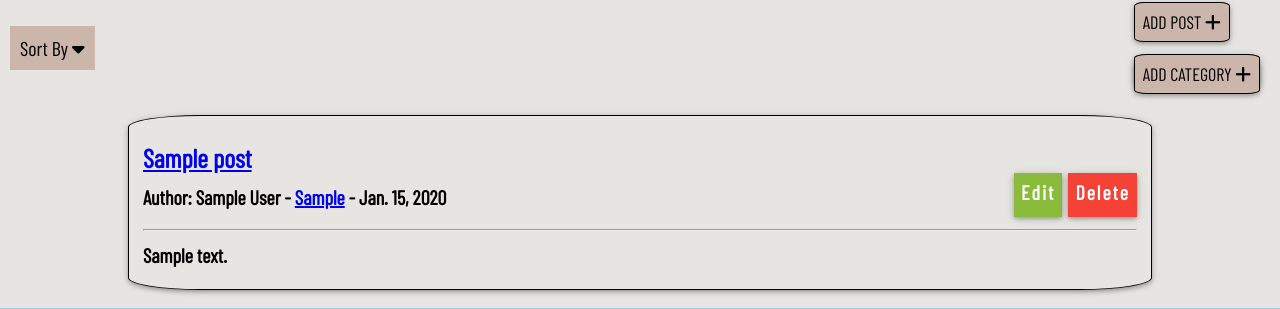
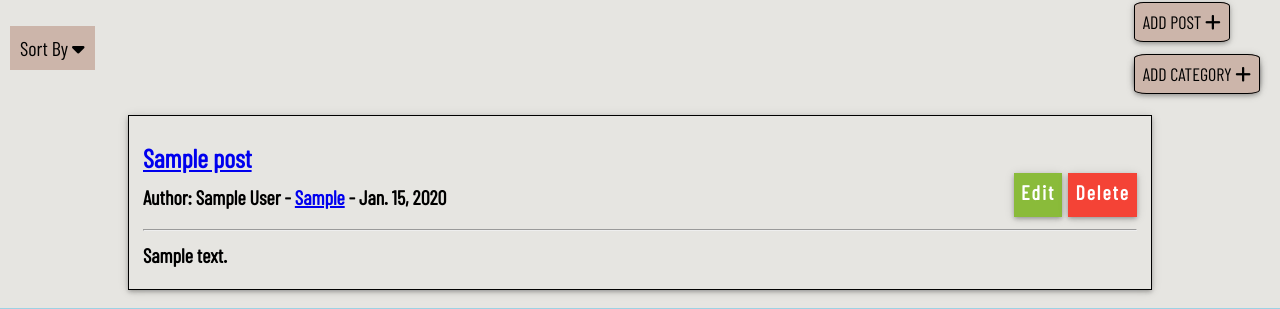
Before and after one commit to coder-18m/django, a Django app: page /home/ in a window 1280 px wide. Shown: the part 293-602 px from the top of the page. Run offline with Django 4.2, Linux system fonts and the light colour scheme; a user stored in the database is signed in; tables that the repository leaves empty hold one stand-in row (values such as "Sample post"); some libraries are stand-ins or nearby versions; some web fonts are replaced.

Commit message:
fixed border with post issue

```diff
--- a/thesite/static/css/main.css
+++ b/thesite/static/css/main.css
@@ -776,7 +776,7 @@ nav ul ul ul li{
   padding: 14px;
   width: 80%;
   margin: auto;
-  border-radius: 7%;
+  /* border-radius: 7%; */
 
   box-shadow: 0px 2px 5px 0px rgba(0,0,0,0.14) , 0px 1px 10px 0px rgba(0,0,0,0.12) , 0px 2px 4px -1px rgba(0,0,0,0.2);
 }
```
